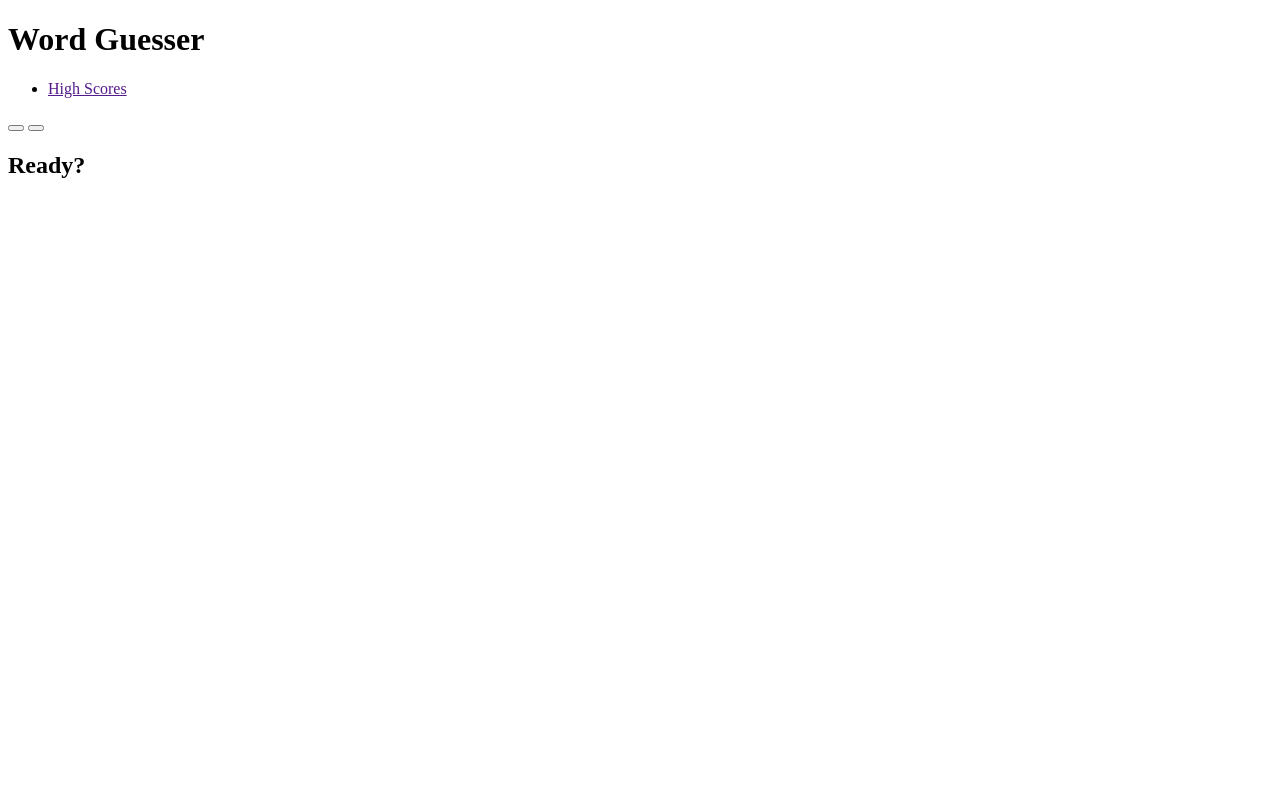
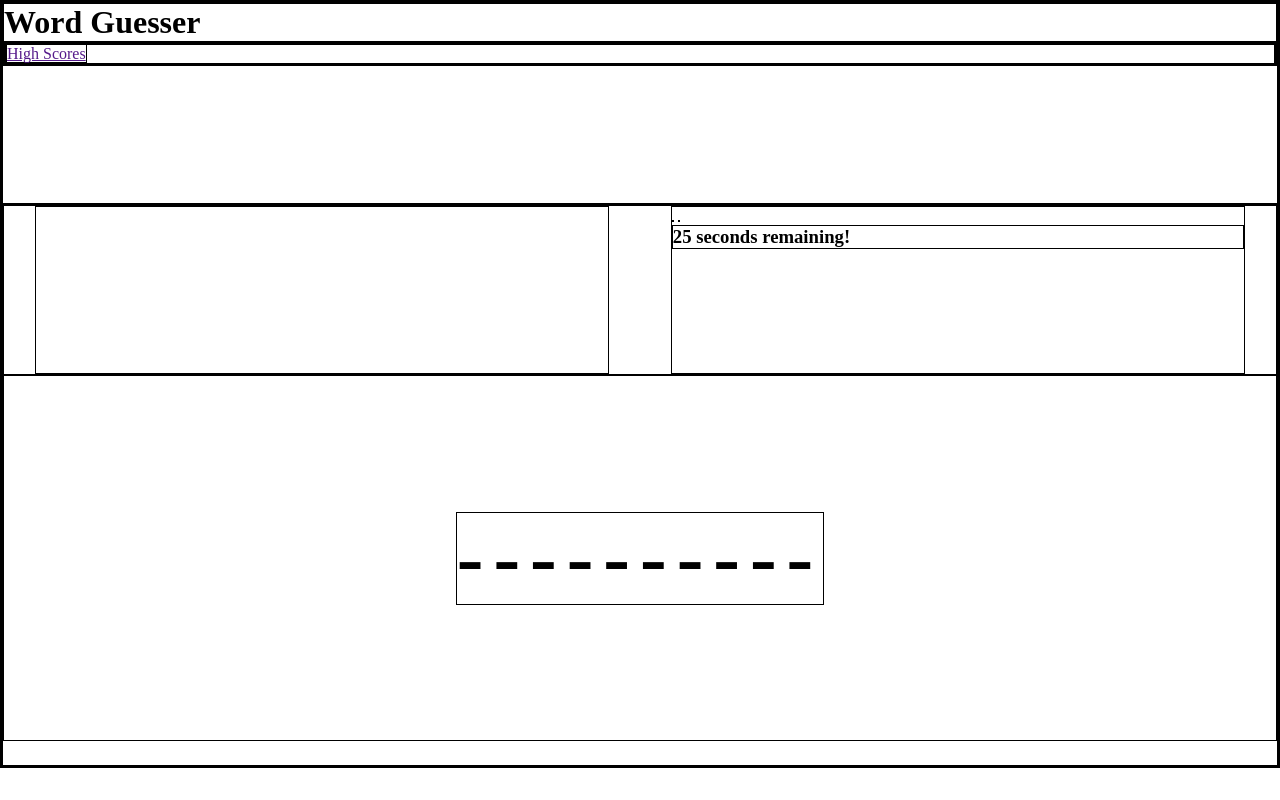
Before and after one commit to bear-muna/word-guesser, a plain HTML site: page index.html in a window 1280 px wide. Drawn offline with Linux system fonts and the light colour scheme.

Commit message:
add some functions

```diff
--- a/assets/css/style.css
+++ b/assets/css/style.css
@@ -0,0 +1,42 @@
+* {
+    border: 1px solid black;
+    margin: 0;
+    padding: 0;
+}
+
+header {
+    height: 25vh;
+}
+
+main {
+    height: 70vh;
+    display: flex;
+    flex-direction: column;
+}
+
+#top-sec {
+    height: 30%;
+    display: flex;
+    justify-content: space-around;
+}
+
+#high-scores {
+    width: 45%;
+}
+
+#options {
+    width: 45%;
+}
+
+#bot-sec {
+    height: 65%;
+    display: flex;
+    text-align: center;
+    justify-content: center;
+}
+
+#random-word {
+    margin: auto;
+    font-size: 500%;
+    letter-spacing: 10px;
+}
--- a/assets/js/script.js
+++ b/assets/js/script.js
@@ -26,14 +26,24 @@
         // Score displayed onto high scores
     // Possibly store in local storage?
 
+// TODO: EDGE CASE: WHAT HAPPENS WHEN A WORD HAS MORE THAN ONE OF THE SAME LETTERS
+
+
+
 var highScores = document.querySelector("#high-scores");
 var options = document.querySelector("#options");
 var start = document.querySelector('#start');
 var restart = document.querySelector('#restart');
 var randomWord = document.querySelector('#random-word');
+var timer = document.querySelector('#timer');
 
 var words = ["JAVASCRIPT", "JSON", "DOCUMENT", "CASCADING", "HYPERTEXT"];
-var characterArray;
+var characterArray = [];
+var dashedArray = [];
+var displayWord;
+var secondsLeft = 30;
+var wins = 0;
+var losses = 0;
 
 // What do I want to do with the array?
     // I want to pick a random word?
@@ -44,18 +54,61 @@ var characterArray;
         // splice(x, y, z)
     // Display that new array into the <h1>
 
+function showWord(x) {
+    displayWord = x.join("");
+    randomWord.textContent = displayWord;
+}
+
 function arraySeparate() {
 
     characterArray = words[Math.floor(Math.random() * words.length)].split("");
     console.log(characterArray);
 
-    for (let i = 0; i < (Math.floor(Math.random() * characterArray.length)); i++) {
-        characterArray.splice(i, 1, "-");
+    for (let i = 0; i < characterArray.length; i++) {
+        dashedArray.push("-");
     }
 
+    showWord(dashedArray);
 
-    console.log(characterArray);
-}
+};
+
+// Keydown event to confirm pressing a key to match the word
+
+document.addEventListener("keydown", function(event) {
+    var key = event.key.toUpperCase();
+
+    if (characterArray.includes(key)) {
+        var index = characterArray.indexOf(key);
+        dashedArray[index] = key;
+        showWord(dashedArray);
+    }
+
+    console.log(index);
+    console.log(event);
+    console.log(dashedArray);
+});
+
+function setTime() {
+    var timerInterval = setInterval(function() {
+        secondsLeft--;
+        timer.textContent = secondsLeft + " seconds remaining!";
+
+        if (secondsLeft > 0 && dashedArray === characterArray) {
+            secondsLeft = 30;
+            wins++;
+            arraySeparate();
+            showWord(dashedArray);
+        }
+
+        if (secondsLeft === 0 && !(dashedArray === characterArray)) {
+            clearInterval(timerInterval);
+            showWord(characterArray);
+            losses++;
+        }
+
+
+    }, 1000);
+};
 
 
 
@@ -73,3 +126,4 @@ options.addEventListener("click", function(event) {
 });
 
 arraySeparate();
+setTime();
--- a/index.html
+++ b/index.html
@@ -30,9 +30,9 @@
                 <button id="restart">
 
                 </button>
-                <section id="timer">
-
-                </section>
+                <h3 id="timer">
+                    0
+                </h3>
             </section>
         </section>
         <section id="bot-sec">
```
